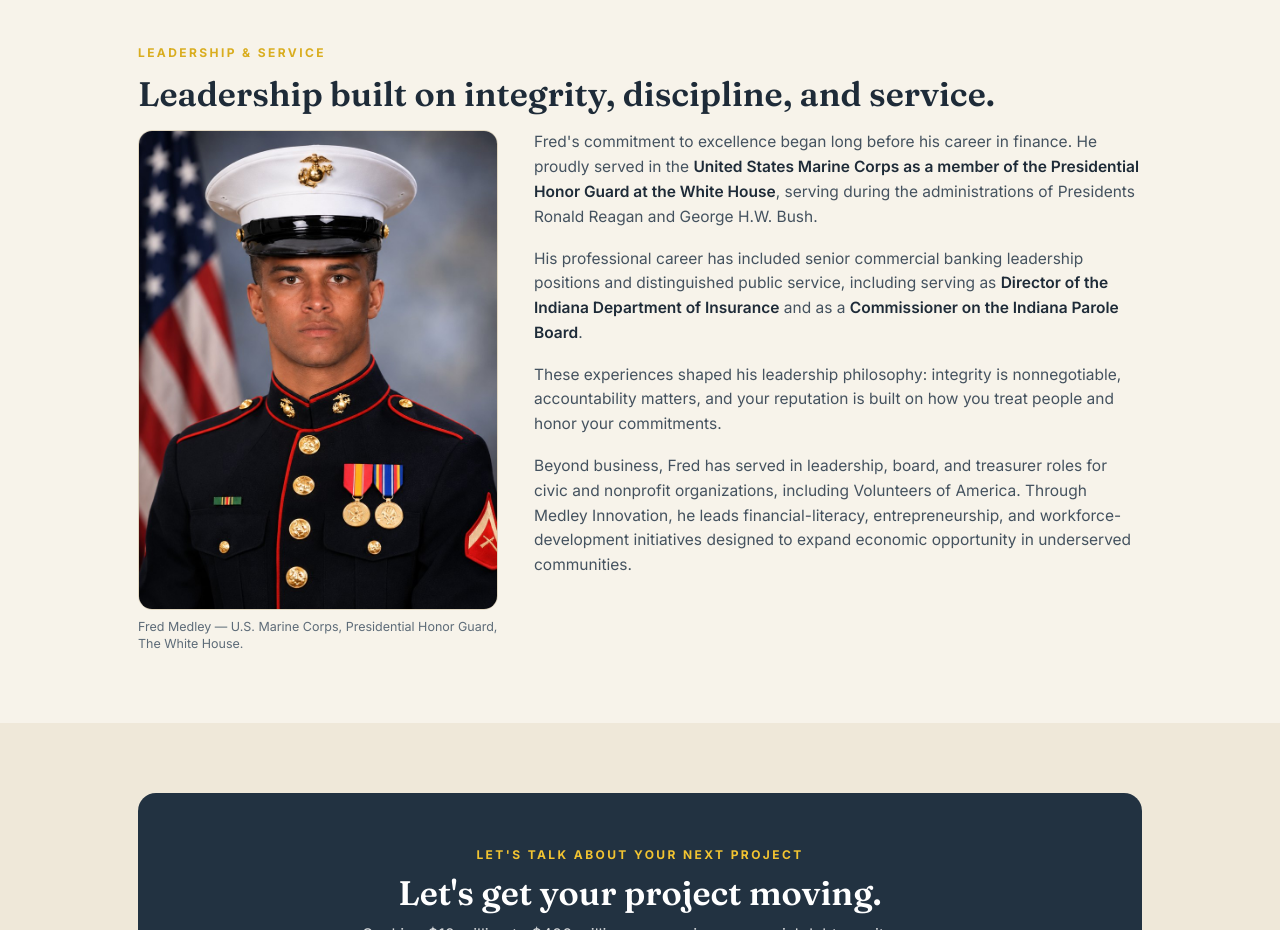
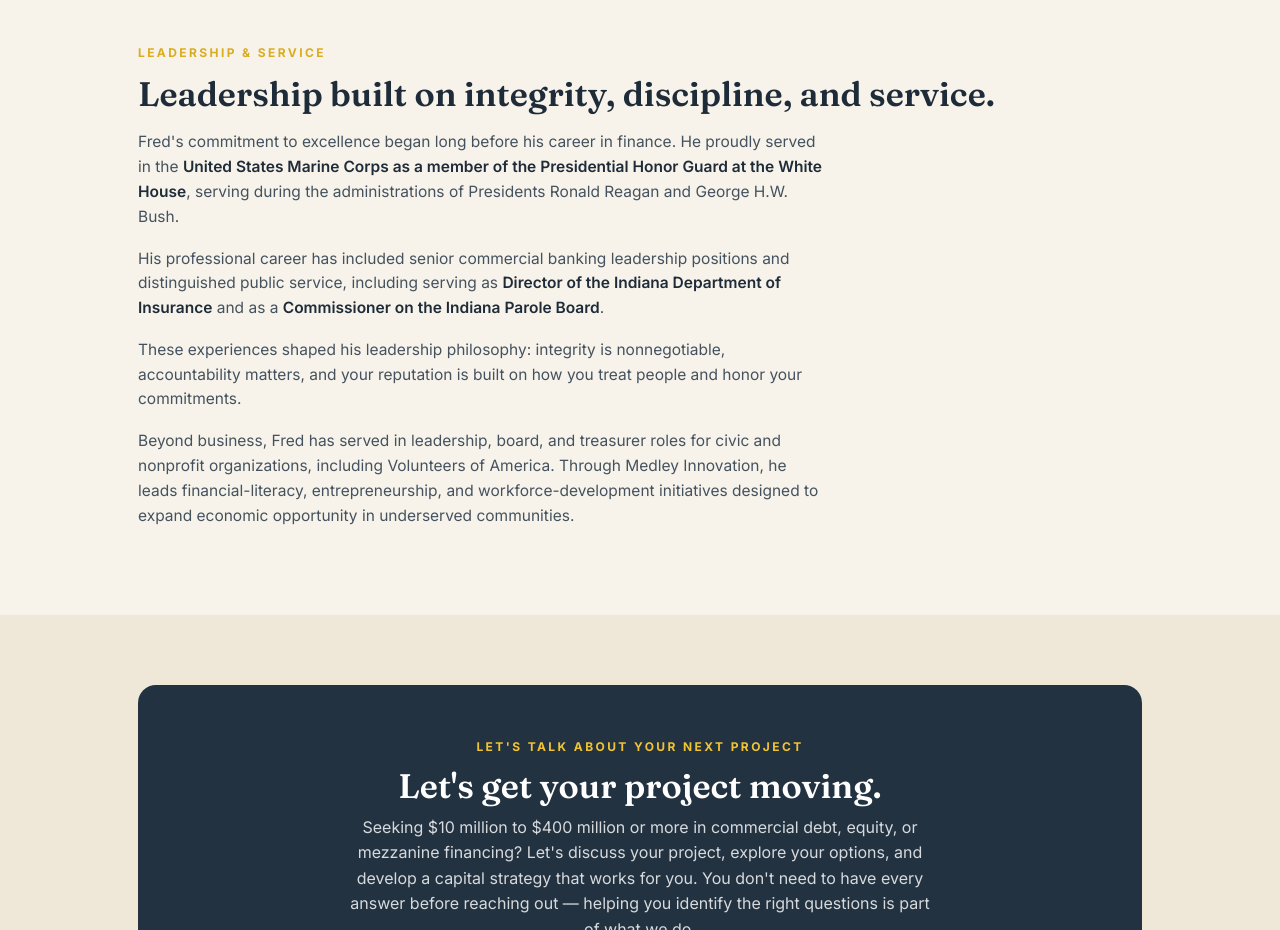
Before and after one commit to fmedley/themedleygroup, a plain HTML site: page about.html in a window 1280 px wide. Shown: the part 2540-3470 px from the top of the page. Drawn offline with Linux system fonts and the light colour scheme.

Commit message:
Remove AI-generated service photo from About page
The Marine Corps portrait supplied for the Leadership section was an
AI-generated image, not an authentic photograph. Publishing a synthetic
image as genuine military service would misrepresent the record, so the
image is removed and the section is now text-only. A real, verifiable
service photo can be added later.

Co-Authored-By: Claude Opus 4.8 <noreply@anthropic.com>
Claude-Session: https://claude.ai/code/session_01XHKE5bGaTuysbpLABo8QGR

```diff
--- a/about.html
+++ b/about.html
@@ -185,18 +185,12 @@
 <section><div class="wrap">
   <span class="eyebrow2">Leadership &amp; Service</span>
   <h2>Leadership built on integrity, discipline, and service.</h2>
-  <div class="usmcrow">
-    <figure>
-      <img class="usmc" src="fred-medley-usmc.jpg" alt="Fred Medley during his service in the United States Marine Corps Presidential Honor Guard at the White House">
-      <figcaption>Fred Medley — U.S. Marine Corps, Presidential Honor Guard, The White House.</figcaption>
-    </figure>
-    <div class="prose">
+  <div class="prose" style="max-width:72ch">
       <p>Fred's commitment to excellence began long before his career in finance. He proudly served in the <span class="hl">United States Marine Corps as a member of the Presidential Honor Guard at the White House</span>, serving during the administrations of Presidents Ronald Reagan and George H.W. Bush.</p>
       <p>His professional career has included senior commercial banking leadership positions and distinguished public service, including serving as <span class="hl">Director of the Indiana Department of Insurance</span> and as a <span class="hl">Commissioner on the Indiana Parole Board</span>.</p>
       <p>These experiences shaped his leadership philosophy: integrity is nonnegotiable, accountability matters, and your reputation is built on how you treat people and honor your commitments.</p>
       <p>Beyond business, Fred has served in leadership, board, and treasurer roles for civic and nonprofit organizations, including Volunteers of America. Through Medley Innovation, he leads financial-literacy, entrepreneurship, and workforce-development initiatives designed to expand economic opportunity in underserved communities.</p>
     </div>
-  </div>
 </div></section>
 
 <section class="alt"><div class="wrap"><div class="cta">
```
Also changed, not shown: fred-medley-usmc.jpg (deleted).
